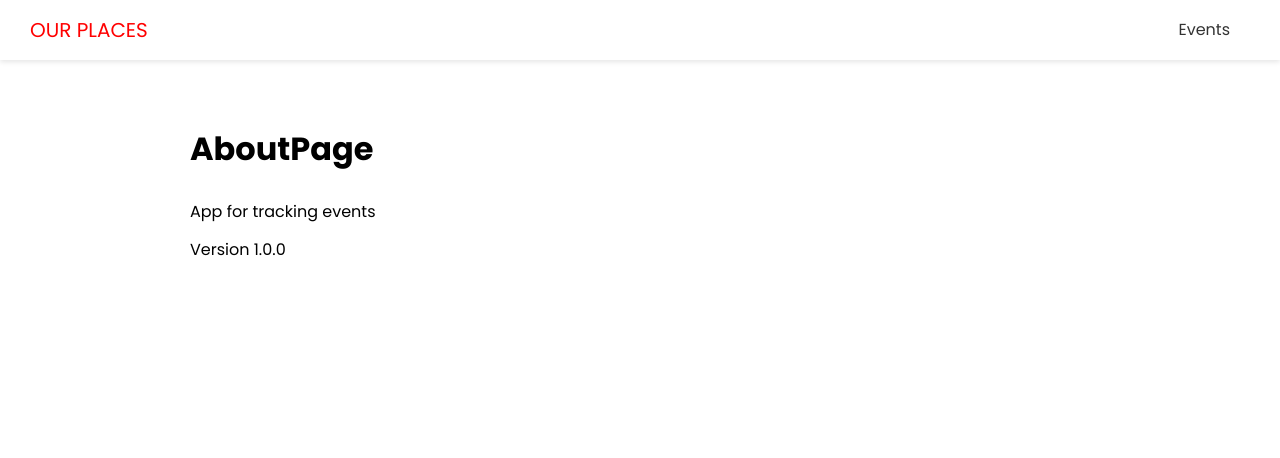
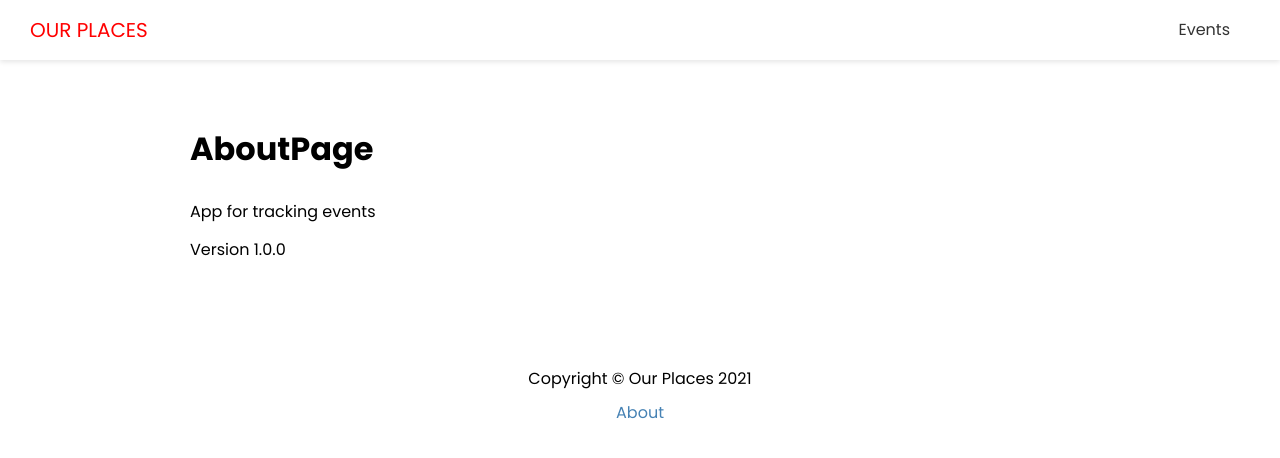
Before and after one commit to tomkent321/my-events, a Next.js app in the folder my-events-frontend/: page /about in a window 1280 px wide. Shown: the top 458 px of the page. Built offline with nearby package versions, Linux system fonts and the light colour scheme.

Commit message:
Header and footer

```diff
--- /dev/null
+++ b/my-events-frontend/components/Footer.js
@@ -0,0 +1,14 @@
+import Link from 'next/link'
+import styles from '../styles/Footer.module.css'
+
+
+export default function Footer() {
+    return (
+        <footer className={styles.footer}>
+            <p>Copyright &copy;  Our Places 2021</p>
+            <p>
+                <Link href='/about'>About</Link>
+            </p>
+        </footer>
+    )
+}
--- a/my-events-frontend/components/Layout.js
+++ b/my-events-frontend/components/Layout.js
@@ -1,7 +1,7 @@
 import Head from 'next/head'
 import styles from '../styles/Layout.module.css'
 import Header from './Header'
-
+import Footer from './Footer'
 export default function Layout({ title, keywords, description, children }) {
   return (
     <div>
@@ -14,8 +14,9 @@
         {children}
     </div>
 
+    <Footer />
+    </div>
 
-    </div>
   )
 }
 
--- /dev/null
+++ b/my-events-frontend/styles/Footer.module.css
@@ -0,0 +1,8 @@
+.footer {
+  margin: 100px 0 40px;
+  text-align: center;
+}
+
+.footer p {
+  margin: 5px 0;
+}
```
Also changed, not shown: my-events-frontend/pages/events/index.js (+5 -5 lines).
